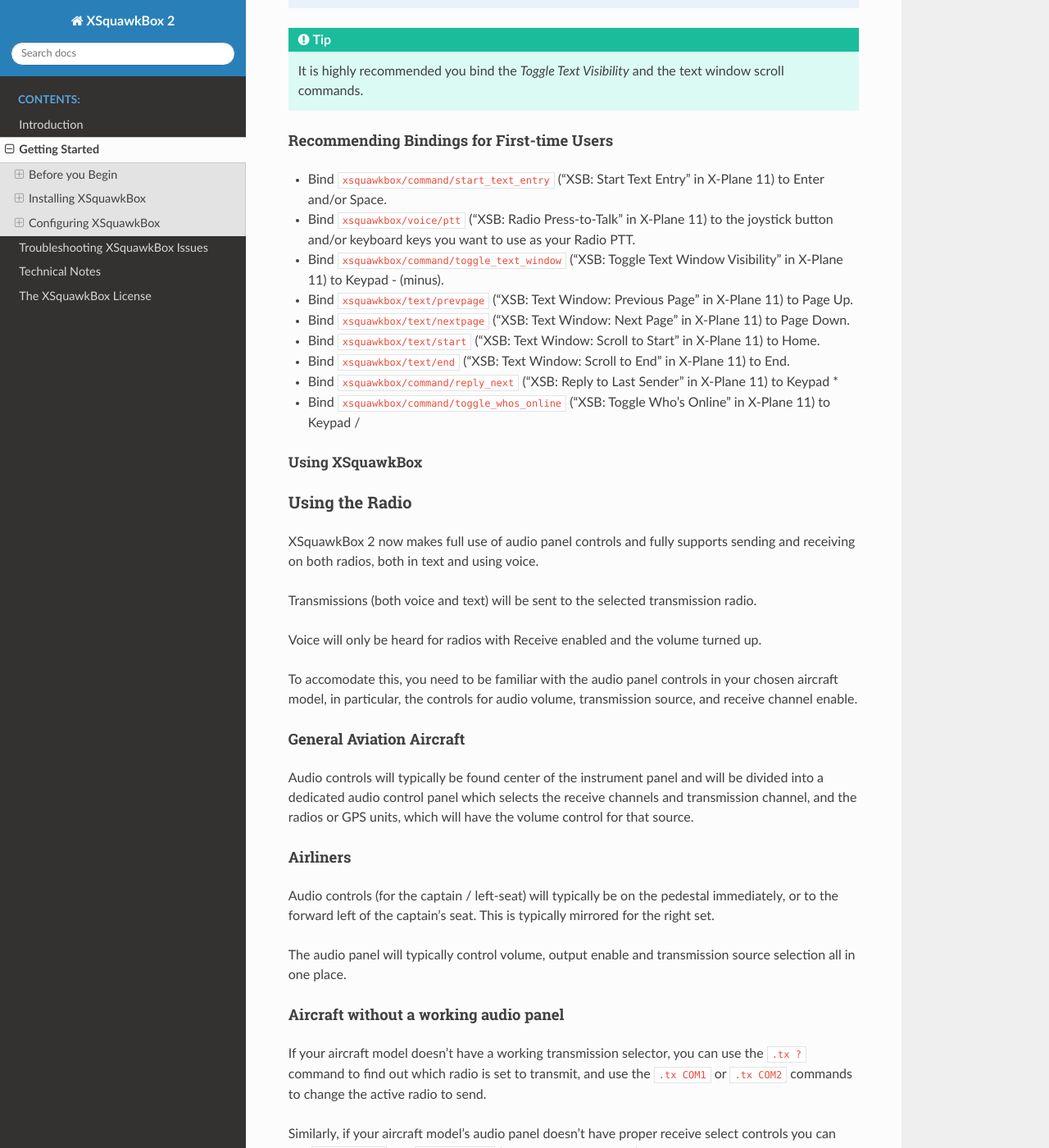
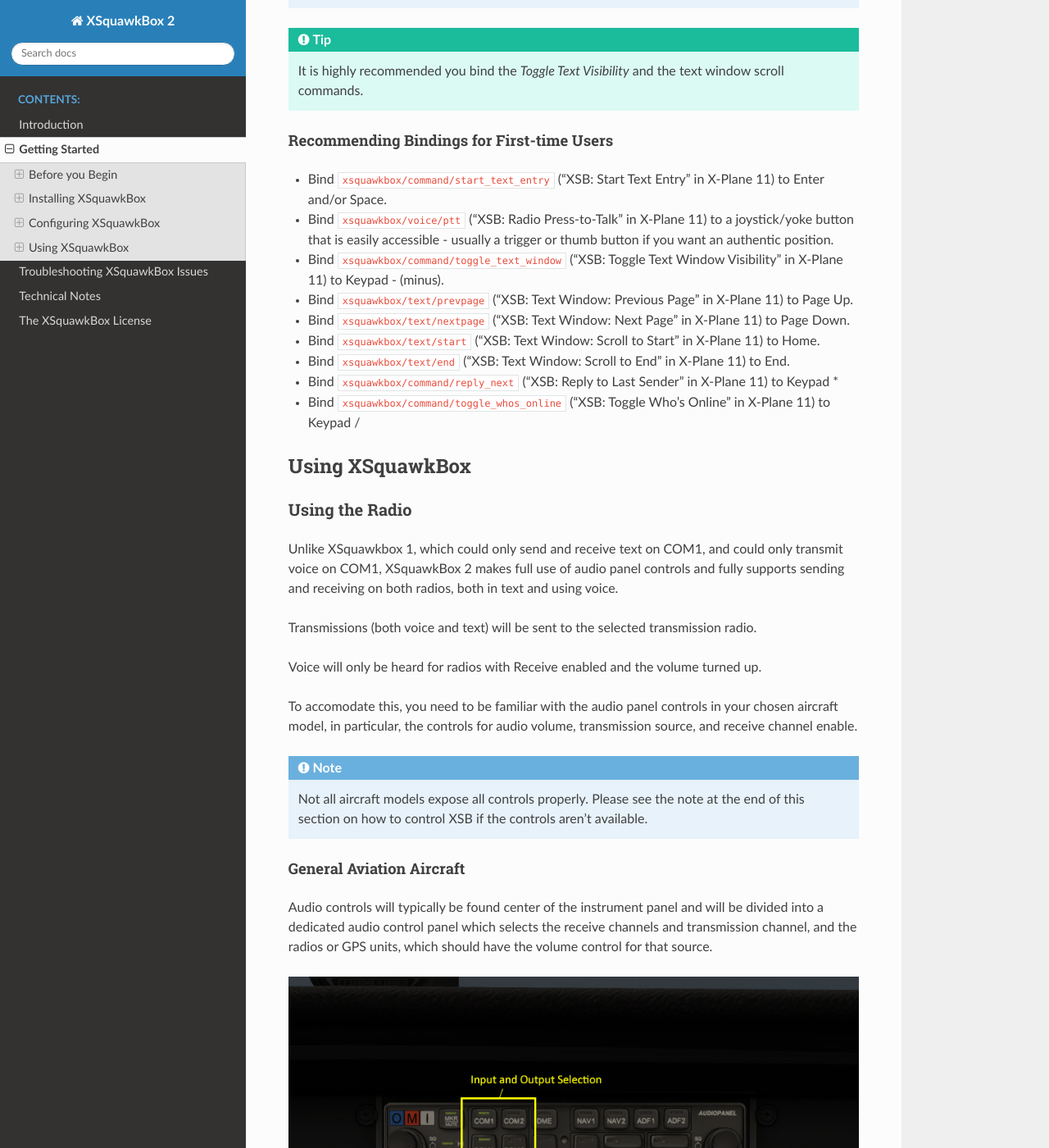
Before and after one commit to xsquawkbox/xsb2-manual, a Sphinx documentation site: the page built from source/getting-started.rst, in a window 1280 px wide and 1400 px high, scrolled down 4633 px. Shown: the whole window at 82% size. Built offline with Sphinx 7.4.7 and the Read the Docs theme 2.0.0, drawn with Linux system fonts in a browser that asks for light colours; some of the changed text lies outside the part shown.

Commit message:
add illustrations of the audio panels

```diff
--- a/source/getting-started.rst
+++ b/source/getting-started.rst
@@ -257,8 +257,9 @@
 * Bind ``xsquawkbox/command/start_text_entry`` (“XSB: Start Text Entry” in X-Plane
   11) to Enter and/or Space.
 
-* Bind ``xsquawkbox/voice/ptt`` (“XSB: Radio Press-to-Talk” in X-Plane 11) to the
-  joystick button and/or keyboard keys you want to use as your Radio PTT.
+* Bind ``xsquawkbox/voice/ptt`` (“XSB: Radio Press-to-Talk” in X-Plane 11) to a
+  joystick/yoke button that is easily accessible - usually a trigger or thumb
+  button if you want an authentic position.
 
 * Bind ``xsquawkbox/command/toggle_text_window`` ("XSB: Toggle Text Window
   Visibility" in X-Plane 11) to Keypad - (minus).
@@ -281,15 +282,17 @@
 * Bind ``xsquawkbox/command/toggle_whos_online`` ("XSB: Toggle Who's Online" in
   X-Plane 11) to Keypad /
 
-================
+
 Using XSquawkBox
 ================
 
 Using the Radio
 ---------------
 
-XSquawkBox 2 now makes full use of audio panel controls and fully supports
-sending and receiving on both radios, both in text and using voice.
+Unlike XSquawkbox 1, which could only send and receive text on COM1, and could
+only transmit voice on COM1, XSquawkBox 2 makes full use of audio panel controls
+and fully supports sending and receiving on both radios, both in text and using
+voice.
 
 Transmissions (both voice and text) will be sent to the selected
 transmission radio.
@@ -301,15 +304,23 @@
 your chosen aircraft model, in particular, the controls for audio volume,
 transmission source, and receive channel enable.
 
+.. NOTE::
+
+   Not all aircraft models expose all controls properly.  Please see the note
+   at the end of this section on how to control XSB if the controls aren't
+   available.
 
 General Aviation Aircraft
 ^^^^^^^^^^^^^^^^^^^^^^^^^
 
 Audio controls will typically be found center of the instrument panel and will
 be divided into a dedicated audio control panel which selects the receive
-channels and transmission channel, and the radios or GPS units, which will have
-the volume control for that source.
+channels and transmission channel, and the radios or GPS units, which should
+have the volume control for that source.
 
+.. figure:: images/ConventionalGA-AudioPanel.jpg
+
+  X-Plane 11 audio controls in the Cessna 172 (Center of Main Instrument Panel)
 
 Airliners
 ^^^^^^^^^
@@ -318,9 +329,19 @@
 immediately, or to the forward left of the captain's seat.  This is typically
 mirrored for the right set.
 
+.. NOTE::
+
+   XSquawkBox only supports control through the standard datarefs which allow
+   for a single position and audio system only.  If your aircraft model connects
+   the copilot controls to it's own set of datarefs, you will not be able to
+   control XSB's audio with those controls.
+
 The audio panel will typically control volume, output enable and transmission
 source selection all in one place.
 
+.. figure:: images/Airliner-AudioPanel.jpg
+
+  X-Plane 11 audio controls in the Boeing 747-400 (Center Pedestal)
 
 Aircraft without a working audio panel
 ^^^^^^^^^^^^^^^^^^^^^^^^^^^^^^^^^^^^^^
```
Also changed, not shown: source/images/Airliner-AudioPanel.jpg (added), source/images/ConventionalGA-AudioPanel.jpg (added), 2 other files.
